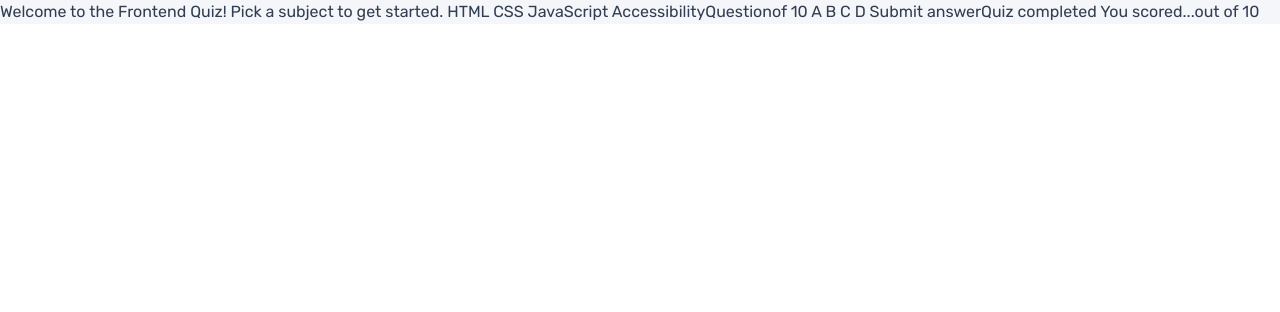
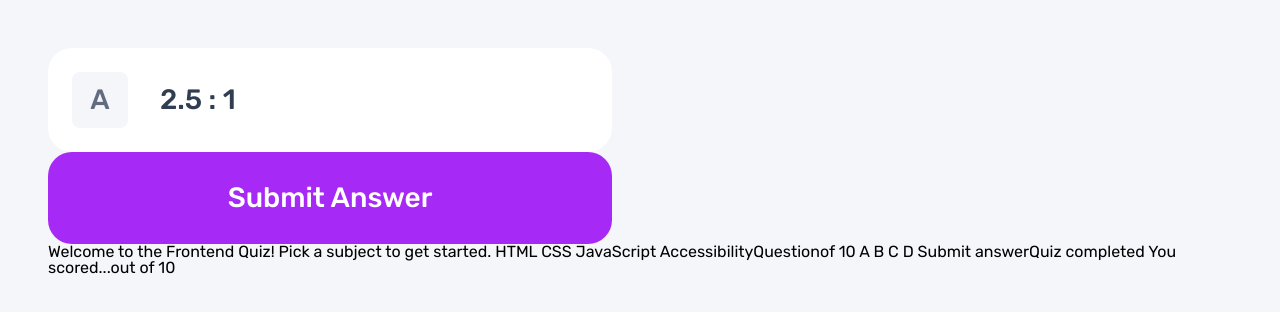
Before and after one commit to BessonovMax/frontend-quiz-app, a React (Vite) app: page / in a window 1280 px wide. Shown: the top 312 px of the page. Built offline with nearby package versions, Linux system fonts and the light colour scheme.

Commit message:
feat: implement QuestionButton and VariantButton components with updated styling and functionality

```diff
--- a/src/App.tsx
+++ b/src/App.tsx
@@ -1,7 +1,19 @@
+import { useState } from "react";
+import QuestionButton from "./components/QuestionButton";
+import VariantButton from "./components/VariantButton";
+
 function App() {
+  const [isCorrect, setIsCorrect] = useState(false);
+  const [isAnswered, setIsAnswered] = useState(false);
   return (
     <>
-      <div className="bg-background text-text font-display">
+      <div className="bg-background text-text font-display min-h-dvh p-12 leading-none">
+        <VariantButton isAnswered={isAnswered} option="2.5 : 1" letter="a" />
+        <QuestionButton
+          setIsAnswered={setIsAnswered}
+          setIsCorrect={setIsCorrect}
+          isAnswered={isAnswered}
+        />
         {/* <!-- Quiz menu start -->*/}
         Welcome to the Frontend Quiz! Pick a subject to get started. HTML CSS
         JavaScript Accessibility
--- /dev/null
+++ b/src/components/QuestionButton.tsx
@@ -0,0 +1,24 @@
+interface Props {
+  isAnswered: boolean;
+  setIsCorrect: React.Dispatch<React.SetStateAction<boolean>>;
+  setIsAnswered: React.Dispatch<React.SetStateAction<boolean>>;
+}
+
+const QuestionButton = ({ isAnswered, setIsCorrect, setIsAnswered }: Props) => {
+  return (
+    <button
+      onClick={() => {
+        setIsCorrect((prev): boolean => !prev);
+
+        setIsAnswered((prev): boolean => !prev);
+      }}
+      className={`bg-primary relative isolate flex min-w-[20.4375rem] items-center justify-center overflow-hidden rounded-[12px] p-4 font-medium transition-colors duration-300 before:absolute before:inset-0 before:bg-white/50 before:opacity-0 before:transition-opacity before:duration-300 hover:cursor-pointer hover:before:opacity-100 md:min-w-[40rem] md:rounded-[24px] md:p-8 xl:min-w-[35.25rem]`}
+    >
+      <div className="text-[1.125rem] text-white md:text-[1.75rem]">
+        {isAnswered ? <span>Next Question</span> : <span>Submit Answer</span>}
+      </div>
+    </button>
+  );
+};
+
+export default QuestionButton;
--- /dev/null
+++ b/src/components/VariantButton.tsx
@@ -0,0 +1,35 @@
+import Correct from "../assets/images/icon-correct.svg";
+import inCorrect from "../assets/images/icon-error.svg";
+
+interface Props {
+  isAnswered: boolean;
+  isCorrect?: boolean;
+  option: string;
+  letter: string;
+}
+
+const VariantButton = ({ isAnswered, isCorrect, option, letter }: Props) => {
+  return (
+    <button
+      className={`bg-variant-background border-variant-background flex min-w-[20.4375rem] items-center justify-between gap-4 rounded-[12px] border-3 p-[13px] font-medium hover:cursor-pointer md:min-w-[40rem] md:gap-8 md:rounded-[24px] xl:min-w-[35.25rem] xl:p-[21px] ${isCorrect === false ? "!border-incorrect" : ""}`}
+    >
+      <div
+        className={`bg-variant-foreground text-text-secondary flex size-[2.5rem] items-center justify-center rounded-[6px] text-[1.125rem] uppercase md:size-[3.5rem] md:rounded-[12px] md:text-[1.75rem] xl:rounded-[8px] ${isCorrect === false ? "!bg-incorrect text-white" : ""}`}
+      >
+        {letter}
+      </div>
+      <div className="text-text-primary grow-1 text-left text-[1.125rem] md:text-[1.75rem]">
+        {option}
+      </div>
+      <div className={isAnswered ? "block" : "hidden"}>
+        <img
+          className="h-[24px] w-[24px] md:h-[30px] md:w-[30px]"
+          src={isCorrect ? Correct : inCorrect}
+          alt={isCorrect ? "correct answer" : "incorrect answer"}
+        />
+      </div>
+    </button>
+  );
+};
+
+export default VariantButton;
--- a/src/index.css
+++ b/src/index.css
@@ -1,4 +1,8 @@
 @import "tailwindcss";
+/*
+* {
+  box-sizing: border-box;
+} */
 
 @font-face {
   font-family: Rubik;
@@ -35,7 +39,8 @@
   --color-background: var(--background);
   --color-variant-background: var(--variant-background);
   --color-variant-foreground: var(--variant-foreground);
-  --color-text: var(--text);
+  --color-text-primary: var(--text-primary);
+  --color-text-secondary: var(--text-secondary);
   --color-circle: var(--circle);
   --color-variant-foreground-text: var(--variant-foreground-text);
 }
@@ -44,7 +49,8 @@
   --radius: 0.625rem;
   --background: #f4f6fa;
   --variant-background: #fff;
-  --text: #313e51;
+  --text-primary: #313e51;
+  --text-secondary: #626c7f;
   --variant-foreground: #f4f6fa;
   --circle: #edf1f9;
   --primary: #a729f5;
@@ -60,7 +66,8 @@
 .dark {
   --background: #313e51;
   --variant-background: #3b4d66;
-  --text: #fff;
+  --text-primary: #fff;
+  --text-secondary: #626c7f;
   --variant-foreground: #f4f6fa;
   --variant-foreground-text: #626c7f;
   --circle: #2d3949;
```
Also changed, not shown: src/assets/images/icon-correct.svg, src/assets/images/icon-error.svg.
